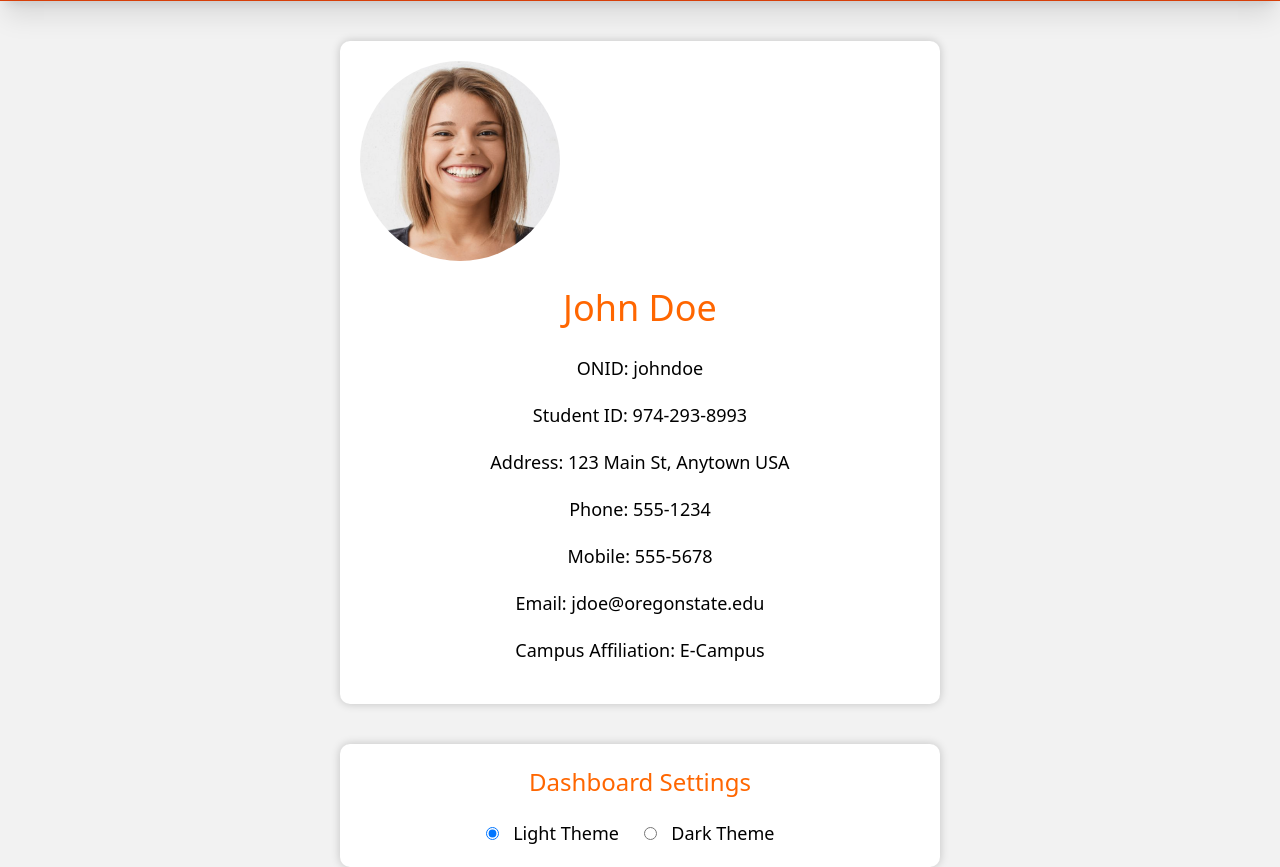
After one commit to Jason-0118/OSU_ScheduleIT, a PHP site: page /views/profile.php in a window 1280 px wide. The commit adds this page. Shown: the part 299-1166 px from the top of the page. Run offline with PHP 8.4, Linux system fonts and the light colour scheme; a stand-in replaces the project's code that opens the database connection; some libraries are stand-ins or nearby versions.

Commit message:
Added a profile page

```diff
--- a/header.php
+++ b/header.php
@@ -2,6 +2,46 @@
 include 'config/database.php';
 date_default_timezone_set('America/Los_Angeles');
 
+// UNTESTED FUNCTIONALITY
+// Define a function to handle a 404 error
+// function page_not_found() {
+//     http_response_code(404);
+//     echo "404 - Page not found";
+// }
+
+// // Define an array of routes that maps URLs to function names and filenames
+// // $routes = [
+// //     '/index.php' => ['function_name' => 'about_page', 'file_name' => 'views/about.php']
+// //     '/about' => ['function_name' => 'about_page', 'file_name' => 'views/about.php']
+// //     '/profile' => ['function_name' => 'profile_page', 'file_name' => 'views/profile.php']
+// // ];
+
+// // Get the requested URL from the browser
+// $request_uri = $_SERVER['REQUEST_URI'];
+
+// // Check if the requested URL is in the array of routes
+// if (array_key_exists($request_uri, $routes)) {
+//     // If it is, get the function name and file name
+//     $function_name = $routes[$request_uri]['function_name'];
+//     $file_name = $routes[$request_uri]['file_name'];
+
+//     // Check if the file exists
+//     if (file_exists($file_name)) {
+//         // If it does, include the file and call the function
+//         include $file_name;
+//         if (function_exists($function_name)) {
+//             $function_name();
+//         } else {
+//             page_not_found();
+//         }
+//     } else {
+//         // If the file does not exist, call the 404 error function
+//         page_not_found();
+//     }
+// } else {
+//     // If the URL is not in the array of routes, call the 404 error function
+//     page_not_found();
+// }
 ?>
 
 <!DOCTYPE html>
@@ -71,7 +111,7 @@ date_default_timezone_set('America/Los_Angeles');
                     <img src="/OSU_ScheduleIT/img/profile.svg" alt="">
                     <div id="dropdown" class="absolute hidden top-full min-w-full w-max bg-white shadow-md mt-1 rounded">
                         <ul>
-                            <li class="my-3 p-2 hover:bg-gray"><a class="text-md" href="">Profile</a></li>
+                            <li class="my-3 p-2 hover:bg-gray"><a class="text-md" href="views/profile.php">Profile</a></li>
                             <li class="my-3 p-2 hover:bg-gray"><a class="text-md" href="">Log Out</a></li>
                         </ul>
                     </div>
--- /dev/null
+++ b/views/profile.php
@@ -0,0 +1,97 @@
+<?php
+session_start();
+
+ob_start();
+$header_path = $footer_path = $_SERVER['DOCUMENT_ROOT'];
+$header_path .= "/OSU_ScheduleIT/header.php";
+$footer_path .= "/OSU_ScheduleIT/footer.php";
+include_once($header_path);
+?>
+
+<!DOCTYPE html>
+<html>
+<head>
+	<title>My Profile Page</title>
+	<style>
+		body {
+			background-color: #f2f2f2;
+		}
+		.profile {
+			background-color: white;
+			border-radius: 10px;
+			padding: 20px;
+			box-shadow: 0px 0px 10px 0px rgba(0,0,0,0.2);
+			max-width: 600px;
+			margin: 40px auto;
+			text-align: center;
+		}
+		.profile h1 {
+			color: #ff6600;
+			font-size: 36px;
+			margin-bottom: 20px;
+		}
+		.profile img {
+			border-radius: 50%;
+			width: 200px;
+			height: 200px;
+			margin-bottom: 20px;
+		}
+		.profile p {
+			font-size: 18px;
+			line-height: 1.5;
+			margin-bottom: 20px;
+		}
+		.dashboard {
+			background-color: white;
+			border-radius: 10px;
+			padding: 20px;
+			box-shadow: 0px 0px 10px 0px rgba(0,0,0,0.2);
+			max-width: 600px;
+			margin: 20px auto 0 auto;
+			text-align: center;
+		}
+		.dashboard h2 {
+			color: #ff6600;
+			font-size: 24px;
+			margin-bottom: 20px;
+		}
+		.dashboard label {
+			font-size: 18px;
+			margin-right: 20px;
+		}
+		.dashboard input[type="radio"] {
+			margin-right: 10px;
+		}
+	</style>
+</head>
+<body>
+	<div class="profile">
+		<img src="img/profile_pic.jpg" alt="Profile Picture">
+		<h1>John Doe</h1>
+        <p>ONID: johndoe</p>
+		<p>Student ID: 974-293-8993</p>
+		<p>Address: 123 Main St, Anytown USA</p>
+		<p>Phone: 555-1234</p>
+		<p>Mobile: 555-5678</p>
+		<p>Email: jdoe@oregonstate.edu</p>
+		<p>Campus Affiliation: E-Campus</p>
+	</div>
+
+	<div class="dashboard">
+		<h2>Dashboard Settings</h2>
+		<label for="theme-light">
+			<input type="radio" id="theme-light" name="theme" value="light" checked>
+			Light Theme
+		</label>
+		<label for="theme-dark">
+			<input type="radio" id="theme-dark" name="theme" value="dark">
+			Dark Theme
+		</label>
+	</div>
+
+
+
+</body>
+</html>
+
+<?php include_once($footer_path); ?>
```
Also changed, not shown: config/database.php (deleted, +0 -16 lines), views/create/create.php (+1 -8 lines), img/profile_pic.jpg (added), 2 other files.
